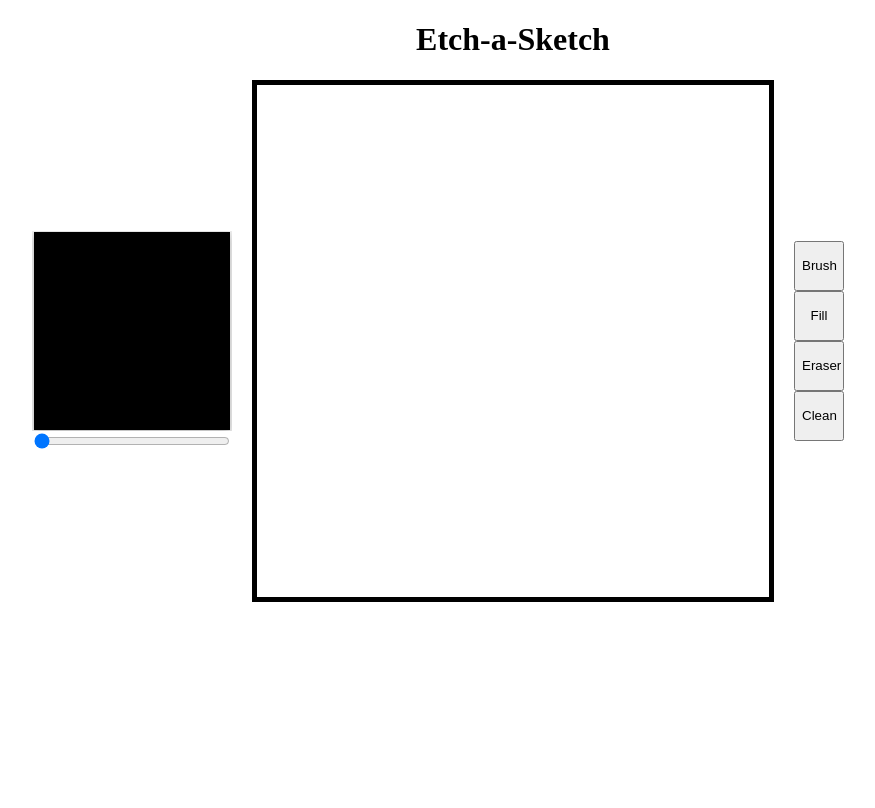
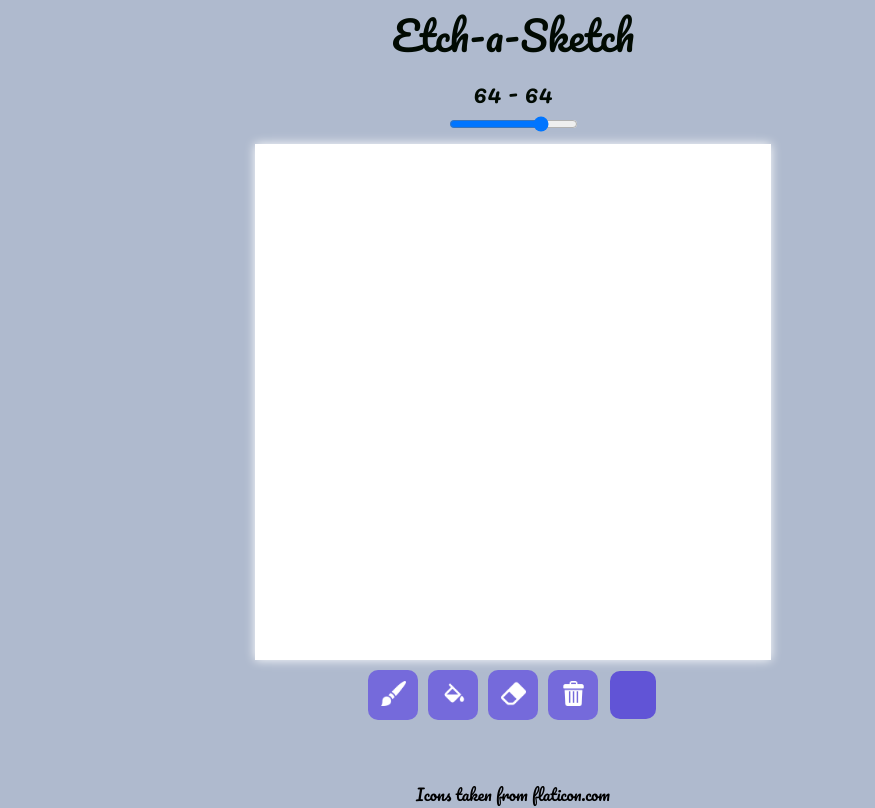
Before and after one commit to WheatSeeds/Etch-a-Sketch, a plain HTML site: page index.html in a window 1280 px wide. Shown: the whole page, without its empty margins (127-1002 px from the left). Drawn offline with Linux system fonts and the light colour scheme; a web font is replaced by a local one.

Commit message:
Version 1.0.0 / Release

```diff
--- a/easScript.js
+++ b/easScript.js
@@ -1,13 +1,12 @@
 const grid = document.querySelector('#grid');
 
-const sizeArray = [8,16,32,64,128]
-const sizeArray2 = [64,32,16,8,4]
+const sizeGrid = [8,16,32,64,128]
+const sizeGridElem = [64,32,16,8,4]
 
-loadGrid(0);
-
-let defautColor = '#000000';
+let defautColor = '#6154d6';
 let eraserC = '#FFFFFF'
 let color = defautColor;
+let size = 3;
 
 const brush = document.querySelector('#brush');
 const eraser = document.querySelector('#eraser');
@@ -15,60 +14,67 @@ const fill = document.querySelector('#fill');
 const clean = document.querySelector('#clean');
 const colorSelection = document.querySelector('#colorSelection');
 const sizeSelection = document.querySelector('#sizeSelection');
+const sizeValue = document.querySelector('#sizeValue');
 
-
-brush.onclick = () => color = colorSelection.input;
+brush.onclick = () => color = defautColor;
 eraser.onclick = () => color = eraserC;
 fill.onclick = () => fillGrid();
 clean.onclick = () => cleanGrid();
 colorSelection.oninput = (e) => changeColor(e.target.value);
-sizeSelection.oninput = (e) => changeSize(e.target.value)
-function changeColor(value){
-    color = value;
+sizeSelection.onmousemove = (e) => updateSizeValue(e.target.value)
+sizeSelection.oninput = (e) => changeSize(e.target.value);
+
+function updateSizeValue(value) {
+    sizeValue.innerHTML = `${sizeGrid[value]} - ${sizeGrid[value]}`
 }
-function delGrid(){
+
+function fillGrid() {
+    document.querySelectorAll('#content').forEach(function(e){
+        e.style.background = color;
+    })
+}
+
+function cleanGrid(){
     document.querySelectorAll('#content').forEach(function(e){
         e.parentNode.removeChild(e);
     });
-
-}
-function changeSize(value){
-    delGrid();
-    loadGrid(value);
+    loadGrid(size)
 }
 
+function changeColor(value){
+    color = value;
+    defautColor = value;
+}
+
+function changeSize(value){
+    size = value;
+    cleanGrid();
+}
+
+let keyTracker = false;
+document.onmousedown = () => keyTracker = true;
+document.onmouseup = () => keyTracker = false;
+
 function loadGrid(value){
-    for (let i = 0; i < sizeArray[value]**2; i++) {
+    for (let i = 0; i < sizeGrid[value]**2; i++) {
         const grid_content = document.createElement('div');
 
         grid_content.classList.add('content');
         grid_content.setAttribute('id', 'content')
 
-        grid_content.style.width = `${sizeArray2[value]}px`;
-        grid_content.style.height = `${sizeArray2[value]}px`;
+        grid_content.style.width = `${sizeGridElem[value]}px`;
+        grid_content.style.height = `${sizeGridElem[value]}px`;
 
         grid_content.onmouseover = () => {
             if (keyTracker === true) {
                 grid_content.style.backgroundColor = color;
+            }
+            else{
+                grid_content.onclick = () => grid_content.style.backgroundColor = color;
             }
         }
         grid.append(grid_content);
     }
 }
 
-
-let keyTracker = false;
-document.onmousedown = () => keyTracker = true;
-document.onmouseup = () => keyTracker = false;
-
-
-function cleanGrid() {
-    document.querySelectorAll('#content').forEach(function(e){
-        e.style.background = eraserC;
-    })
-}
-function fillGrid() {
-    document.querySelectorAll('#content').forEach(function(e){
-        e.style.background = color;
-    })
-}
+loadGrid(3);
--- a/index.html
+++ b/index.html
@@ -4,22 +4,30 @@
     <meta charset="UTF-8">
     <title>Etch-a-Sketch</title>
     <link rel="stylesheet" href="style.css">
+    <link rel="preconnect" href="https://fonts.googleapis.com">
+    <link rel="preconnect" href="https://fonts.gstatic.com" crossorigin>
+    <link href="https://fonts.googleapis.com/css2?family=Pacifico&family=Playfair+Display:ital,wght@0,400..900;1,400..900&display=swap" rel="stylesheet">
 </head>
 <body>
-    <h1 id="title">Etch-a-Sketch</h1>
+    <header>
+        <span id="title">Etch-a-Sketch</span>
+        <div id="sizeValue" class="size-value">64 - 64</div>
+        <input type="range" id="sizeSelection" min="0" max="4" value="3">
+    </header>
     <main>
-        <div id="leftMenu">
-            <input type="color" id="colorSelection" value="black"/>
-            <input type="range" id="sizeSelection" min="0" max="4" value="0">
-        </div>
         <div id="grid"></div>
-        <div id="rightMenu">
-            <button id="brush">Brush</button>
-            <button id="fill">Fill</button>
-            <button id="eraser">Eraser</button>
-            <button id="clean">Clean</button>
+        <div id="menu">
+            <button id="brush"><img id="brushImg" src="Img/brush.png" alt=""></button>
+            <button id="fill"><img id="fillImg" src="Img/fill.png" alt=""></button>
+            <button id="eraser"><img id="eraserImg" src="Img/eraser.png" alt=""></button>
+            <button id="clean"><img id="cleanImg" src="Img/clean.png" alt=""></button>
+            <input type="color" id="colorSelection" value="#6154d6"/>
+
         </div>
     </main>
+    <footer>
+        <a href="https://www.flaticon.com/free-icons/">Icons taken from flaticon.com</a>
+    </footer>
     <script src="easScript.js"></script>
 </body>
 </html>
--- a/style.css
+++ b/style.css
@@ -1,43 +1,72 @@
-body{
+body {
     margin: 0;
     display: flex;
     flex-direction: column;
     justify-content: center;
     align-items: center;
+    font-family: Pacifico;
+    color: #010A02;
+    background-color: #afbace;
+
 }
-.content{
-    background: white;
+a{
+    text-decoration: none;
+    color: black;
 }
+header{
+    display: flex;
+    flex-direction: column;
+    align-items: center;
+    margin-bottom: 10px;
+}
+#title{
+    font-size: 40px;
+}
+#sizeValue{
+    font-size: 25px;
+}
+
 #grid{
-    border: 5px solid black;
     width: 512px;
     height: 512px;
     display: flex;
     flex-wrap: wrap;
+    border: 2px solid white;
+    -moz-box-shadow:0 0 10px white;
+    -webkit-box-shadow:0 0 10px white;
+    box-shadow:0 0 10px white;
 }
-#rightMenu{
-    width: 200px;
+.content{
+    background-color: white;
 }
-#leftMenu, #rightMenu{
+#menu{
+    margin: 10px;
     display: flex;
-    flex-direction: column;
-    padding: 20px;
-
+    justify-content: center;
+    gap: 10px;
 }
-#rightMenu button{
+#menu button{
     height: 50px;
     width: 50px;
+    border: none;
+    border-radius: 10px;
+    background-color: #756ADB;
+    color: white;
+    transition: 0.5s;
 }
-main{
-    display: flex;
-    align-items: center;
+#menu button:hover{
+    background-color: #6154d6;
 }
-
+#brushImg, #fillImg, #eraserImg, #cleanImg{
+    width: 25px;
+    height: auto;
+    filter: invert(1);
+}
 input[type='color'] {
-    -webkit-appearance: none;
-    width: 200px;
-    height: 200px;
+    width: 50px;
+    height: 50px;
     border: none;
+    background: transparent;
   }
 
   input[type='color']::-webkit-color-swatch-wrapper {
@@ -46,6 +75,8 @@ input[type='color']::-webkit-color-swatch-wrapper {
 
   input[type='color']::-webkit-color-swatch {
     border: none;
-
-    box-shadow: rgba(0, 0, 0, 0.24) 0px 3px 8px;
+    border-radius: 10px;
   }
+footer{
+    margin-top: 50px;
+}
```
Also changed, not shown: Img/brush.png (added), Img/clean.png (added), Img/eraser.png (added), Img/fill.png (added). Lines whose indentation alone changed are shown as unchanged.
